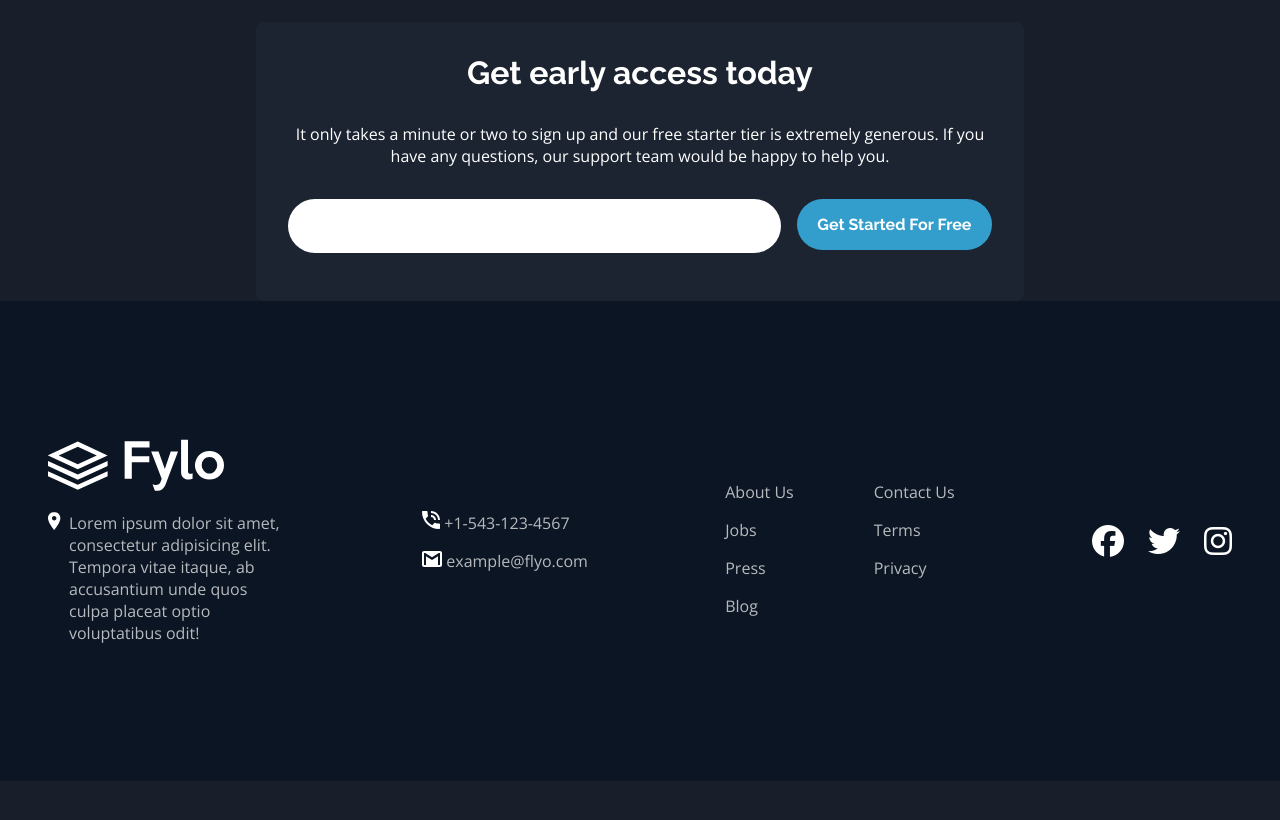
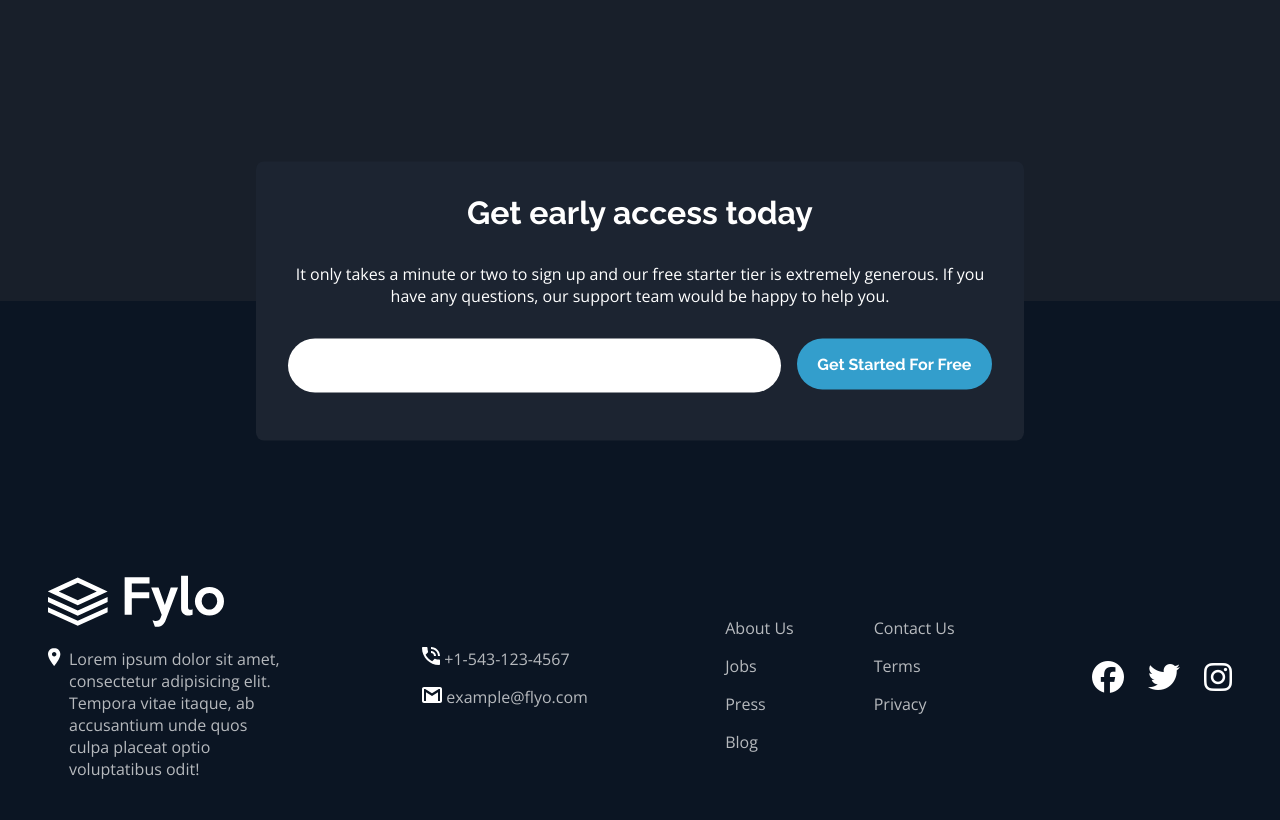
Before and after one commit to usernameisleye/Flyo, a plain HTML site: page index.html in a window 1280 px wide. Shown: the part 2866-3686 px from the top of the page. Before the commit the page ends 3647 px from the top, so only its background shows below. Drawn offline with nearby package versions, Linux system fonts and the light colour scheme.

Commit message:
made changes to form component

```diff
--- a/index.html
+++ b/index.html
@@ -5,6 +5,7 @@
     <meta http-equiv="X-UA-Compatible" content="IE=edge">
     <meta name="viewport" content="width=device-width, initial-scale=1.0">
     <title>Flyo</title>
+    <link rel="icon" href="./images/favicon-32x32.png">
 
     <link href="https://fonts.googleapis.com/css2?family=Raleway:wght@400;700&display=swap" rel="stylesheet">
     <link href="https://fonts.googleapis.com/css2?family=Open+Sans:wght@400;700&display=swap" rel="stylesheet">
--- a/style.css
+++ b/style.css
@@ -128,6 +128,7 @@
     padding: 2rem;
     border-radius: .5rem;
     text-align: center;
+    transform: translateY(50%);
 }
 form h2{
     font-size: 2rem;
@@ -159,8 +160,9 @@
 footer{
     justify-content: space-between;
     background-color:  hsl(216, 53%, 9%);
-    height: 60vh;
+    height: 80vh;
     padding: 0 3rem;
+    padding-top: 7rem;
 }
 footer p, span, li{
     opacity: 70%;
```
